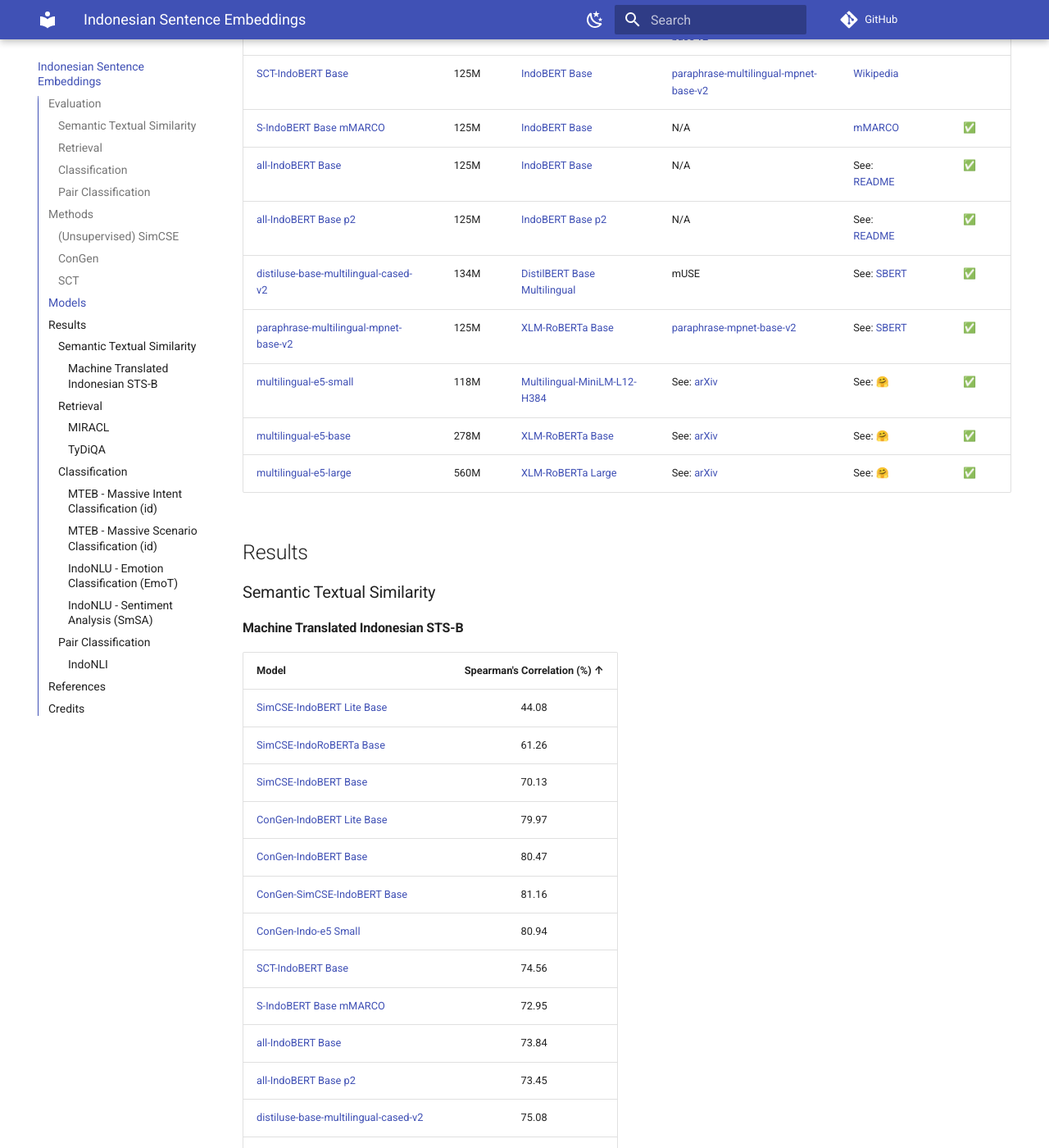
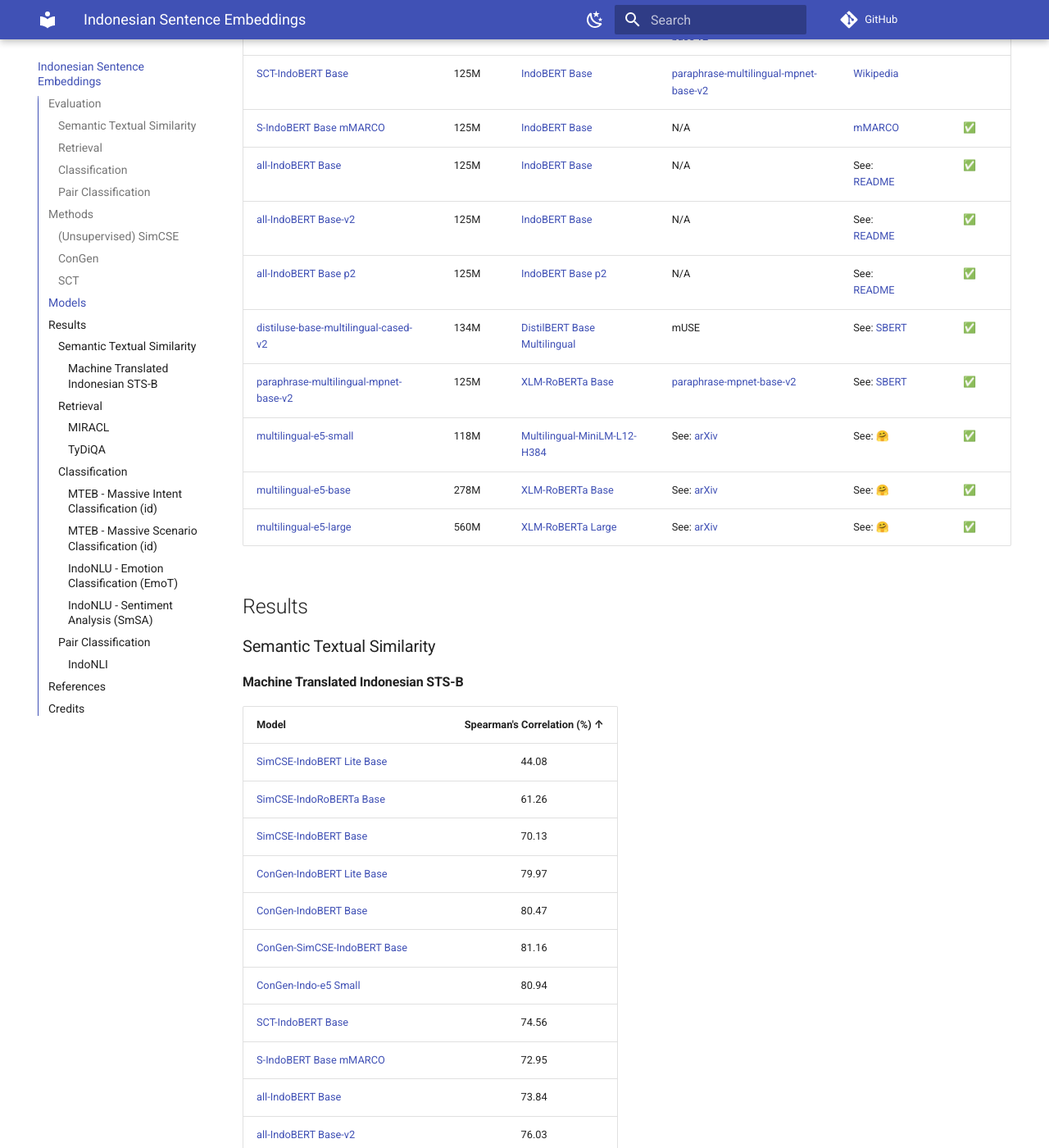
Before and after one commit to LazarusNLP/indonesian-sentence-embeddings, an MkDocs documentation site: the page built from docs/index.md, in a window 1280 px wide and 1400 px high, scrolled down 2723 px. Shown: the whole window at 82% size. Built offline with MkDocs 1.6.1 and Material for MkDocs 9.7.7, drawn with Linux system fonts in a browser that asks for light colours; comment, search, counter and statistics services are not loaded; some of the changed text lies outside the part shown.

Commit message:
Added All-IndoBERT Base v2 Results

```diff
--- a/docs/index.md
+++ b/docs/index.md
@@ -58,6 +58,7 @@
 | [SCT-IndoBERT Base](https://huggingface.co/LazarusNLP/sct-indobert-base)                                                    |  125M   | [IndoBERT Base](https://huggingface.co/indobenchmark/indobert-base-p1)                        | [paraphrase-multilingual-mpnet-base-v2](https://huggingface.co/sentence-transformers/paraphrase-multilingual-mpnet-base-v2) | [Wikipedia](https://huggingface.co/datasets/LazarusNLP/wikipedia_id_20230520)  |            |
 | [S-IndoBERT Base mMARCO](https://huggingface.co/LazarusNLP/s-indobert-base-mmarco)                                          |  125M   | [IndoBERT Base](https://huggingface.co/indobenchmark/indobert-base-p1)                        | N/A                                                                                                                         | [mMARCO](https://huggingface.co/datasets/unicamp-dl/mmarco)                    |     ✅      |
 | [all-IndoBERT Base](https://huggingface.co/LazarusNLP/all-indobert-base)                                                    |  125M   | [IndoBERT Base](https://huggingface.co/indobenchmark/indobert-base-p1)                        | N/A                                                                                                                         | See: [README](./training/all/)                                                 |     ✅      |
+| [all-IndoBERT Base-v2](https://huggingface.co/LazarusNLP/all-indobert-base-v2)                                              |  125M   | [IndoBERT Base](https://huggingface.co/indobenchmark/indobert-base-p1)                        | N/A                                                                                                                         | See: [README](./training/all/)                                                 |     ✅      |
 | [all-IndoBERT Base p2](https://huggingface.co/LazarusNLP/all-indobert-base-p2)                                              |  125M   | [IndoBERT Base p2](https://huggingface.co/indobenchmark/indobert-base-p2)                     | N/A                                                                                                                         | See: [README](./training/all/)                                                 |     ✅      |
 | [distiluse-base-multilingual-cased-v2](https://huggingface.co/sentence-transformers/distiluse-base-multilingual-cased-v2)   |  134M   | [DistilBERT Base Multilingual](https://huggingface.co/distilbert-base-multilingual-cased)     | mUSE                                                                                                                        | See: [SBERT](https://www.sbert.net/docs/pretrained_models.html#model-overview) |     ✅      |
 | [paraphrase-multilingual-mpnet-base-v2](https://huggingface.co/sentence-transformers/paraphrase-multilingual-mpnet-base-v2) |  125M   | [XLM-RoBERTa Base](https://huggingface.co/xlm-roberta-base)                                   | [paraphrase-mpnet-base-v2](https://huggingface.co/sentence-transformers/paraphrase-mpnet-base-v2)                           | See: [SBERT](https://www.sbert.net/docs/pretrained_models.html#model-overview) |     ✅      |
@@ -83,6 +84,7 @@
 | [SCT-IndoBERT Base](https://huggingface.co/LazarusNLP/sct-indobert-base)                                                    |            74.56             |
 | [S-IndoBERT Base mMARCO](https://huggingface.co/LazarusNLP/s-indobert-base-mmarco)                                          |            72.95             |
 | [all-IndoBERT Base](https://huggingface.co/LazarusNLP/all-indobert-base)                                                    |            73.84             |
+| [all-IndoBERT Base-v2](https://huggingface.co/LazarusNLP/all-indobert-base-v2)                                              |            76.03             |
 | [all-IndoBERT Base p2](https://huggingface.co/LazarusNLP/all-indobert-base-p2)                                              |            73.45             |
 | [distiluse-base-multilingual-cased-v2](https://huggingface.co/sentence-transformers/distiluse-base-multilingual-cased-v2)   |            75.08             |
 | [paraphrase-multilingual-mpnet-base-v2](https://huggingface.co/sentence-transformers/paraphrase-multilingual-mpnet-base-v2) |          **83.83**           |
@@ -103,6 +105,7 @@
 | [ConGen-Indo-e5 Small](https://huggingface.co/LazarusNLP/congen-indo-e5-small)                                              |   55.00   |    66.74     |     58.95     |
 | [SCT-IndoBERT Base](https://huggingface.co/LazarusNLP/sct-indobert-base)                                                    |   40.41   |    47.29     |     40.68     |
 | [all-IndoBERT Base](https://huggingface.co/LazarusNLP/all-indobert-base)                                                    |   65.52   |    75.92     |     70.13     |
+| [all-IndoBERT Base-v2](https://huggingface.co/LazarusNLP/all-indobert-base-v2)                                              |   67.18   |    76.59     |     70.16     |
 | [all-IndoBERT Base p2](https://huggingface.co/LazarusNLP/all-indobert-base-p2)                                              |   60.62   |    71.95     |     66.31     |
 | [distiluse-base-multilingual-cased-v2](https://huggingface.co/sentence-transformers/distiluse-base-multilingual-cased-v2)   |   41.35   |    54.93     |     48.79     |
 | [paraphrase-multilingual-mpnet-base-v2](https://huggingface.co/sentence-transformers/paraphrase-multilingual-mpnet-base-v2) |   52.81   |    65.07     |     57.97     |
@@ -121,6 +124,7 @@
 | [ConGen-Indo-e5 Small](https://huggingface.co/LazarusNLP/congen-indo-e5-small)                                              |   84.60   |    89.30     |     91.27     |
 | [SCT-IndoBERT Base](https://huggingface.co/LazarusNLP/sct-indobert-base)                                                    |   76.81   |    83.16     |     85.87     |
 | [all-IndoBERT Base](https://huggingface.co/LazarusNLP/all-indobert-base)                                                    |   88.14   |    91.47     |     92.91     |
+| [all-IndoBERT Base-v2](https://huggingface.co/LazarusNLP/all-indobert-base-v2)                                              |   87.61   |    90.91     |     92.31     |
 | [all-IndoBERT Base p2](https://huggingface.co/LazarusNLP/all-indobert-base-p2)                                              |   87.78   |    91.14     |     92.58     |
 | [distiluse-base-multilingual-cased-v2](https://huggingface.co/sentence-transformers/distiluse-base-multilingual-cased-v2)   |   70.44   |    77.94     |     81.56     |
 | [paraphrase-multilingual-mpnet-base-v2](https://huggingface.co/sentence-transformers/paraphrase-multilingual-mpnet-base-v2) |   81.41   |    87.05     |     89.44     |
@@ -141,6 +145,7 @@
 | [ConGen-Indo-e5 Small](https://huggingface.co/LazarusNLP/congen-indo-e5-small)                                              |     62.92      |     60.18      |
 | [SCT-IndoBERT Base](https://huggingface.co/LazarusNLP/sct-indobert-base)                                                    |     55.66      |     54.48      |
 | [all-IndoBERT Base](https://huggingface.co/LazarusNLP/all-indobert-base)                                                    |     58.40      |     57.21      |
+| [all-IndoBERT Base-v2](https://huggingface.co/LazarusNLP/all-indobert-base-v2)                                              |     58.31      |     57.11      |
 | [all-IndoBERT Base p2](https://huggingface.co/LazarusNLP/all-indobert-base-p2)                                              |     60.36      |     59.29      |
 | [distiluse-base-multilingual-cased-v2](https://huggingface.co/sentence-transformers/distiluse-base-multilingual-cased-v2)   |     55.99      |     52.44      |
 | [paraphrase-multilingual-mpnet-base-v2](https://huggingface.co/sentence-transformers/paraphrase-multilingual-mpnet-base-v2) |     65.43      |     63.55      |
@@ -159,6 +164,7 @@
 | [ConGen-Indo-e5 Small](https://huggingface.co/LazarusNLP/congen-indo-e5-small)                                              |     66.92      |     66.29      |
 | [SCT-IndoBERT Base](https://huggingface.co/LazarusNLP/sct-indobert-base)                                                    |     61.89      |     60.97      |
 | [all-IndoBERT Base](https://huggingface.co/LazarusNLP/all-indobert-base)                                                    |     66.37      |     66.31      |
+| [all-IndoBERT Base-v2](https://huggingface.co/LazarusNLP/all-indobert-base-v2)                                              |     66.02      |     65.s97     |
 | [all-IndoBERT Base p2](https://huggingface.co/LazarusNLP/all-indobert-base-p2)                                              |     68.90      |     68.88      |
 | [distiluse-base-multilingual-cased-v2](https://huggingface.co/sentence-transformers/distiluse-base-multilingual-cased-v2)   |     65.25      |     63.45      |
 | [paraphrase-multilingual-mpnet-base-v2](https://huggingface.co/sentence-transformers/paraphrase-multilingual-mpnet-base-v2) |     70.72      |     70.58      |
@@ -177,6 +183,7 @@
 | [ConGen-Indo-e5 Small](https://huggingface.co/LazarusNLP/congen-indo-e5-small)                                              |     60.00      |     60.52      |
 | [SCT-IndoBERT Base](https://huggingface.co/LazarusNLP/sct-indobert-base)                                                    |     61.13      |     61.70      |
 | [all-IndoBERT Base](https://huggingface.co/LazarusNLP/all-indobert-base)                                                    |     57.27      |     57.47      |
+| [all-IndoBERT Base-v2](https://huggingface.co/LazarusNLP/all-indobert-base-v2)                                              |     58.86      |     59.31      |
 | [all-IndoBERT Base p2](https://huggingface.co/LazarusNLP/all-indobert-base-p2)                                              |     57.04      |     57.14      |
 | [distiluse-base-multilingual-cased-v2](https://huggingface.co/sentence-transformers/distiluse-base-multilingual-cased-v2)   |     63.63      |     64.13      |
 | [paraphrase-multilingual-mpnet-base-v2](https://huggingface.co/sentence-transformers/paraphrase-multilingual-mpnet-base-v2) |     63.18      |     63.78      |
@@ -195,6 +202,7 @@
 | [ConGen-Indo-e5 Small](https://huggingface.co/LazarusNLP/congen-indo-e5-small)                                              |      84.2      |     80.21      |
 | [SCT-IndoBERT Base](https://huggingface.co/LazarusNLP/sct-indobert-base)                                                    |      82.0      |     76.92      |
 | [all-IndoBERT Base](https://huggingface.co/LazarusNLP/all-indobert-base)                                                    |      84.4      |     79.79      |
+| [all-IndoBERT Base-v2](https://huggingface.co/LazarusNLP/all-indobert-base-v2)                                              |      83.4      |     79.04      |
 | [all-IndoBERT Base p2](https://huggingface.co/LazarusNLP/all-indobert-base-p2)                                              |      84.8      |     80.03      |
 | [distiluse-base-multilingual-cased-v2](https://huggingface.co/sentence-transformers/distiluse-base-multilingual-cased-v2)   |      78.8      |     73.64      |
 | [paraphrase-multilingual-mpnet-base-v2](https://huggingface.co/sentence-transformers/paraphrase-multilingual-mpnet-base-v2) |      89.6      |   **86.56**    |
@@ -215,6 +223,7 @@
 | [ConGen-Indo-e5 Small](https://huggingface.co/LazarusNLP/congen-indo-e5-small)                                              |        70.51        |         55.67          |
 | [SCT-IndoBERT Base](https://huggingface.co/LazarusNLP/sct-indobert-base)                                                    |        59.82        |         53.41          |
 | [all-IndoBERT Base](https://huggingface.co/LazarusNLP/all-indobert-base)                                                    |        72.01        |         56.79          |
+| [all-IndoBERT Base-v2](https://huggingface.co/LazarusNLP/all-indobert-base-v2)                                              |        71.36        |         56.83          |
 | [all-IndoBERT Base p2](https://huggingface.co/LazarusNLP/all-indobert-base-p2)                                              |        69.32        |         54.76          |
 | [distiluse-base-multilingual-cased-v2](https://huggingface.co/sentence-transformers/distiluse-base-multilingual-cased-v2)   |        58.48        |         50.50          |
 | [paraphrase-multilingual-mpnet-base-v2](https://huggingface.co/sentence-transformers/paraphrase-multilingual-mpnet-base-v2) |      **74.87**      |       **57.96**        |
```
Also changed, not shown: README.md (+9 -0 lines).
